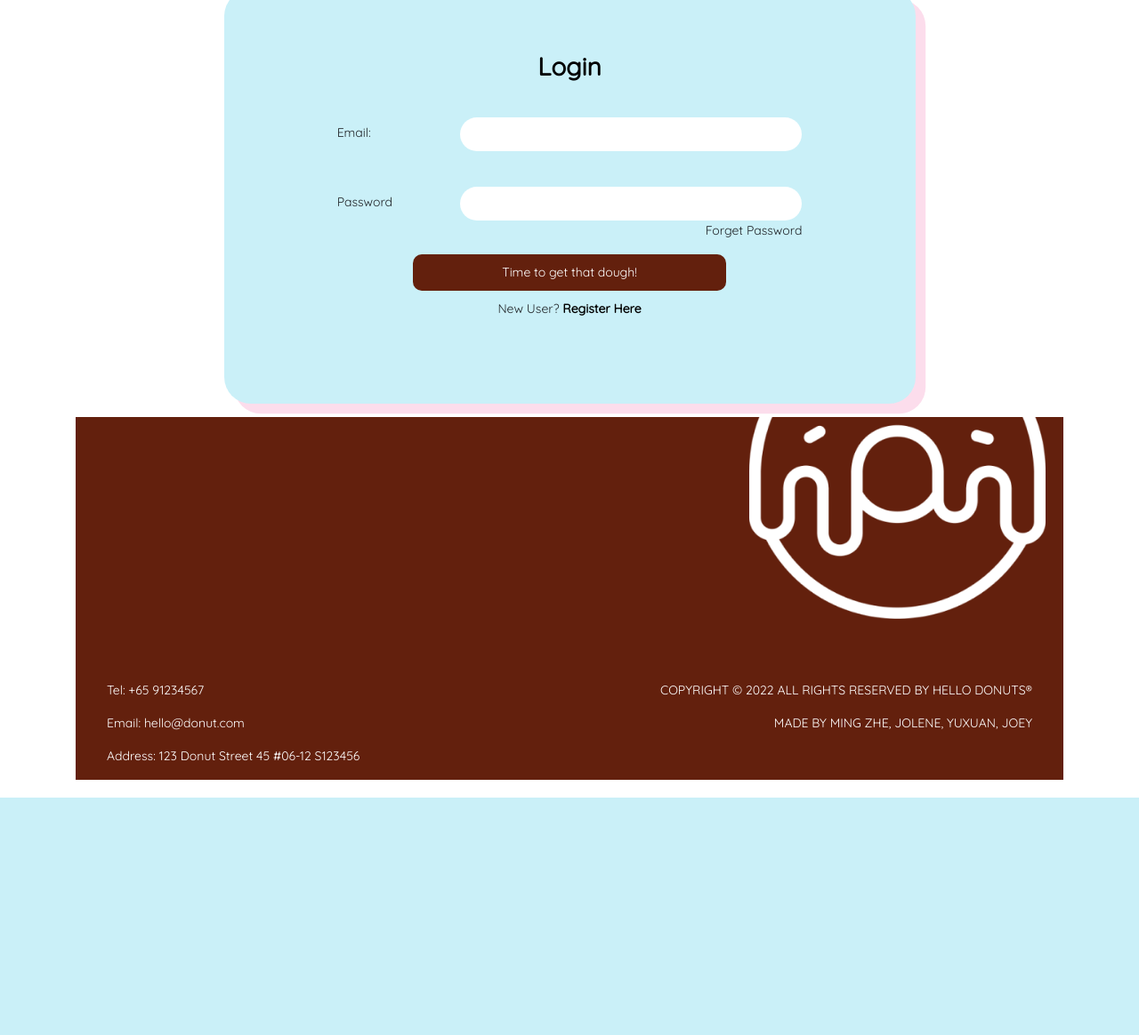
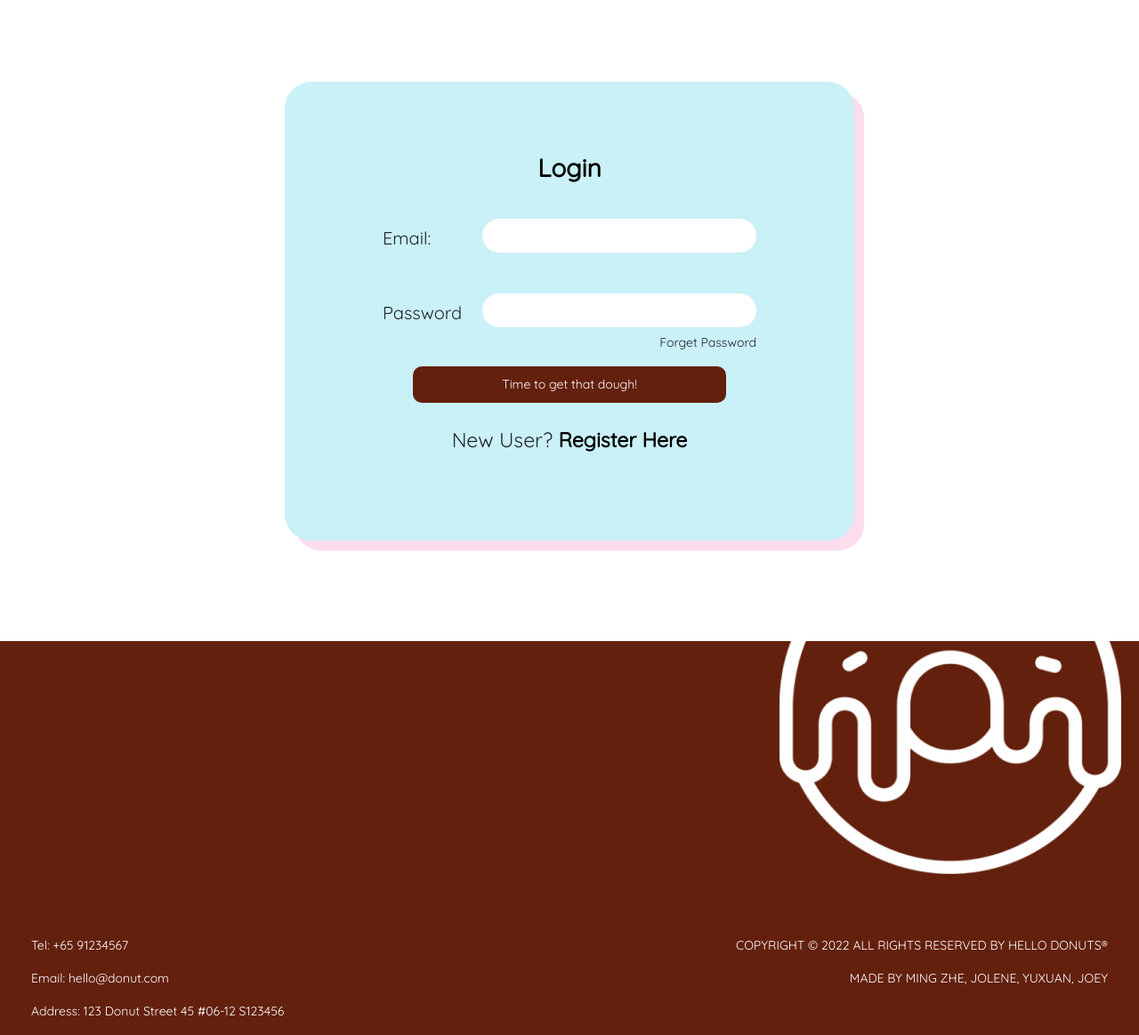
Before and after one commit to tgonet/HelloDonuts, a PHP site: page /login.php in a window 1280 px wide. Shown: the part 319-1483 px from the top of the page at 89% size. Before the commit the page ends 1216 px from the top, so only its background shows below. Run offline with PHP 8.4, Linux system fonts and the light colour scheme.

Commit message:
Login Page UI done

```diff
--- a/css/site.css
+++ b/css/site.css
@@ -1,6 +1,7 @@
 body {
     font-family: "Quicksand", sans-serif;
     font-size: 14px;
+    padding-right: 0 !important;
 }
 
 .page-title {
@@ -34,6 +35,48 @@ button[type="submit"] {
     text-align: center;
 }
 
+.background{
+    padding: 50px 0 50px 0;
+    width: 50%;
+    background: #CAF0F8;
+    border-radius: 30px;
+    top:0;
+    bottom: 0;
+    left: 0;
+    right: 0;
+    margin: auto !important;
+    border-radius:30px;
+    box-shadow:0.8em 0.8em #FCDDEC
+}
+
+.center{
+    display: block;
+    margin: auto;
+}
+
+form{
+    vertical-align: middle;
+    margin: auto;
+    width:75%;
+    padding:30px;
+}
+
+label{
+    font-size: 20px !important;
+}
+
+button{
+    border-radius: 10px  !important;
+    background: #63200D;
+    border: none;
+    color: white;
+}
+
+.textfield{
+    border-radius : 20px !important;
+    border: 0 solid #FFFF !important;
+}
+
 @media (min-width: 768px) {
     .navbar-expand-md {
         -ms-flex-flow: row nowrap;
--- a/footer.php
+++ b/footer.php
@@ -5,7 +5,7 @@
             <div style="text-align:right">
                 <img src="Images/doughnut_white2.png" style="width:30%; margin-right:20px">
             </div>
-            <div class="row" style="margin: 20px; padding-top: 50px;">
+            <div class="row" style="margin: 20px 20px 0 20px; padding-top: 50px;">
             <div class="col-sm-6" style="color:#FFFFFF">
                 <p>
                     Tel: <a class="footerRefs" href="tel:+65 91234567">+65 91234567</a>
--- a/header.php
+++ b/header.php
@@ -20,7 +20,7 @@
         <link href="https://fonts.googleapis.com/css2?family=Material+Icons+Outlined" rel="stylesheet">
     </head>
     <body>
-        <div class="container">
+        <div class="container-fluid" style="padding: 0">
             <div class="row">
                 <div class="col-sm-12">
                     <?php include("navbar.php"); ?>
--- a/login.php
+++ b/login.php
@@ -1,47 +1,3 @@
-<style>
-.background{
-    padding: 40px 0 40px 0;
-    width: 70%;
-    background: #CAF0F8;
-    border-radius: 30px;
-    top:0;
-    bottom: 0;
-    left: 0;
-    right: 0;
-    margin: auto;
-    border-radius:30px;
-    box-shadow:0.8em 0.8em #FCDDEC
-}
-
-.maxWidth{
-    width: 60%;
-}
-
-.center{
-    display: block;
-    margin: auto;
-}
-
-form{
-    vertical-align: middle;
-    margin: auto;
-    width:75%;
-    padding:30px;
-}
-
-button{
-    border-radius: 10px  !important;
-    background: #63200D;
-    border: none;
-    color: white;
-}
-
-.textfield{
-    border-radius : 20px !important;
-    border: 0 solid #FFFF !important;
-}
-</style>
-
 <?php
     //Detext the current session
     session_start();
@@ -50,6 +6,7 @@ button{
     include("header.php");
 ?>
 
+<div style="margin: 7em 0 7em 0; padding: 0">
 <div class="background">
     <form >
         <h3 align="center" style="margin: 0 0 40px 0; font-weight: 600;color:black;">Login</h3>
@@ -71,9 +28,11 @@ button{
         </div>
         <p align="right" style="margin-top: -15px">Forget Password</p>
         <button type="button" class="center" style="padding: 10px 100px 10px 100px">Time to get that dough!</button>
-        <p align="center" style="padding:10px;">New User?<a href="https://www.w3schools.com" style="font-weight: 600;color:black"> Register Here</a></p>
+        <p align="center" style="padding-top: 25px; font-size: 23px;">New User?<a href="https://www.w3schools.com" style="font-weight: 600;color:black"> Register Here</a></p>
     </form>
 </div>
+</div>
+
 
 <?php
     //Include the page layout header
```
